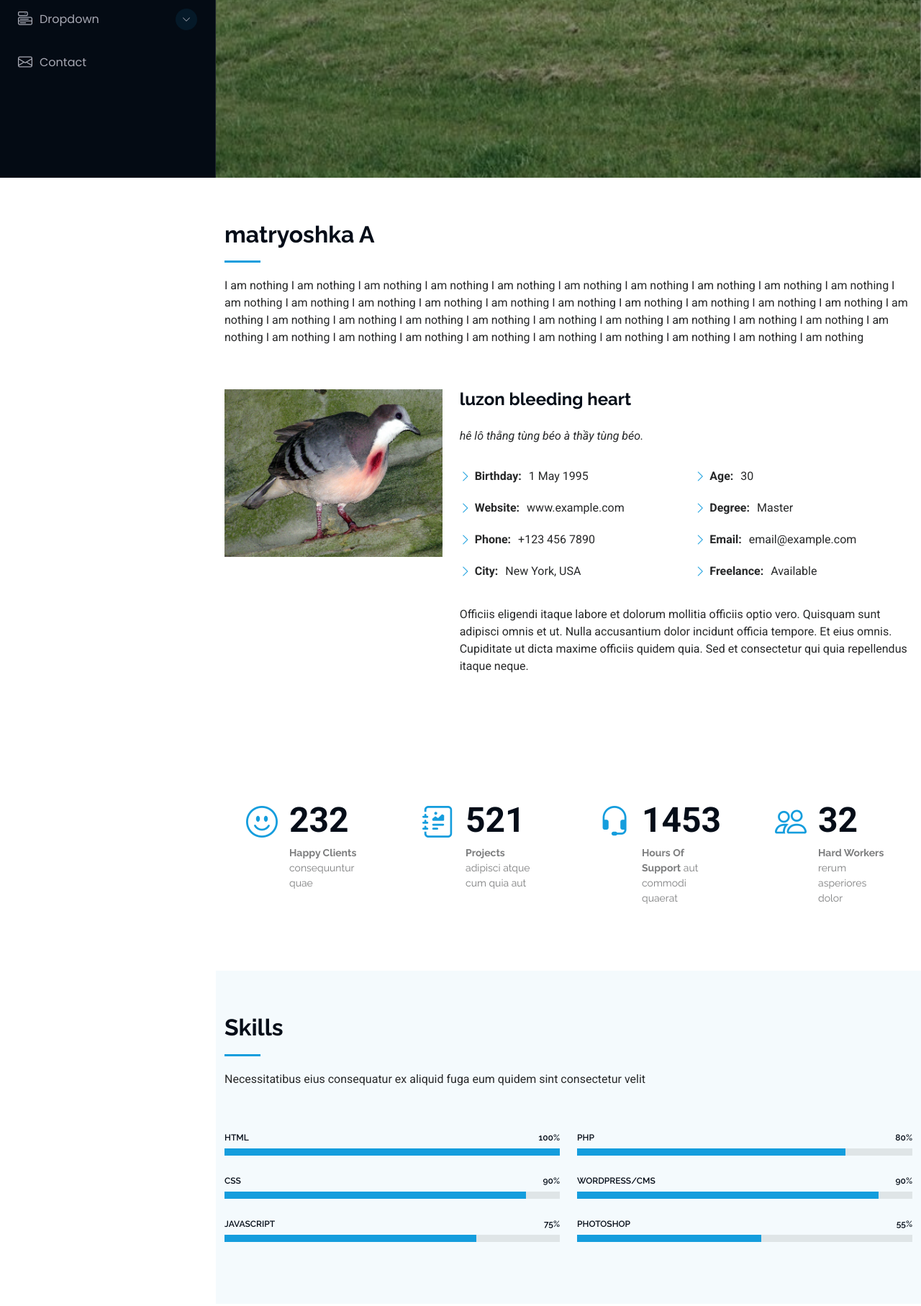
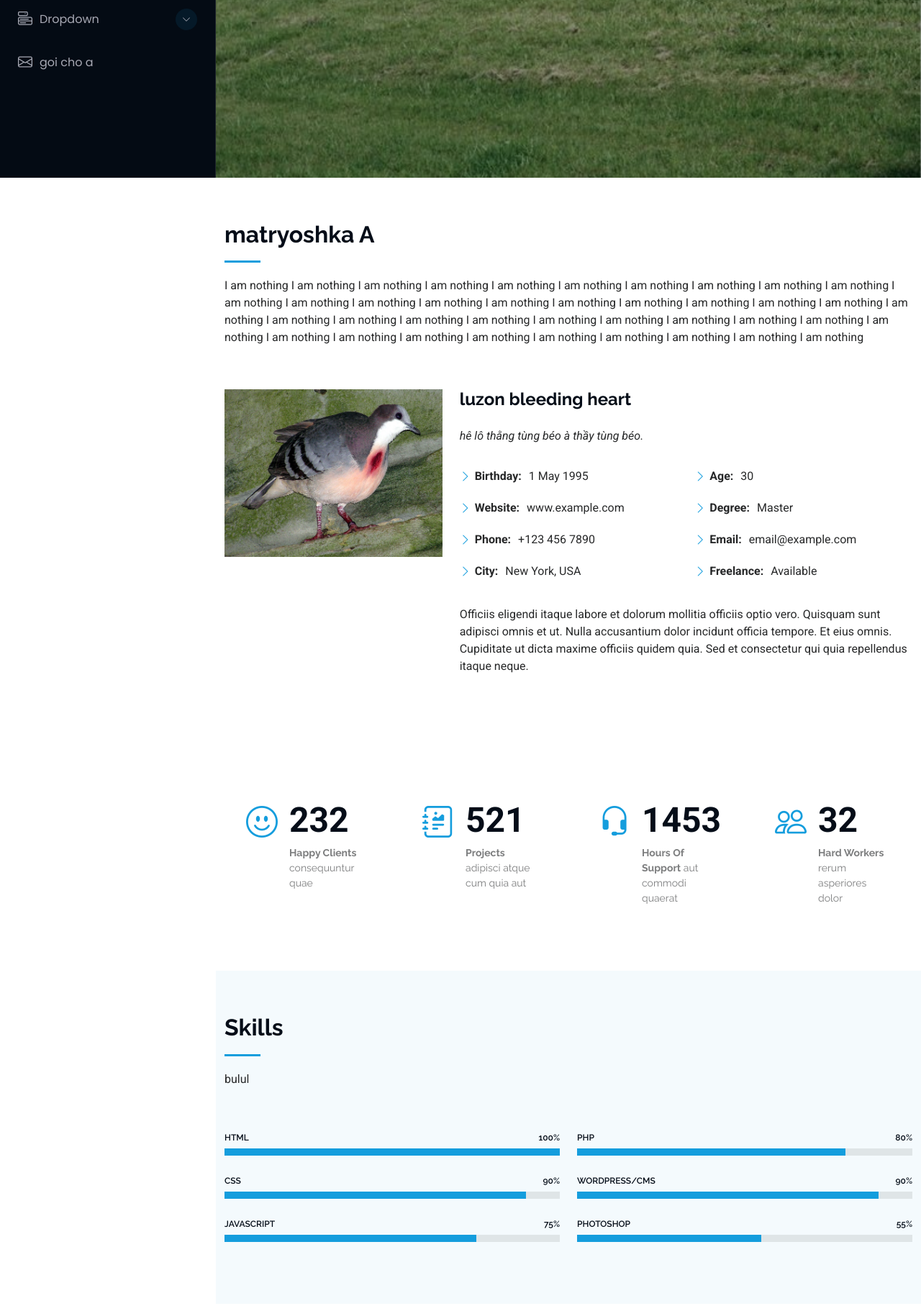
Before and after one commit to matryoshka-a/s-ch-s-ch, a plain HTML site: page index.html in a window 1280 px wide. Shown: the part 553-2368 px from the top of the page at 72% size. Drawn offline with Linux system fonts and the light colour scheme.

Commit message:
Update index.html

```diff
--- a/index.html
+++ b/index.html
@@ -83,7 +83,7 @@
             <li><a href="#">Dropdown 4</a></li>
           </ul>
         </li>
-        <li><a href="#contact"><i class="bi bi-envelope navicon"></i> Contact</a></li>
+        <li><a href="#contact"><i class="bi bi-envelope navicon"></i> goi cho a</a></li>
       </ul>
     </nav>
 
@@ -204,7 +204,7 @@
       <!-- Section Title -->
       <div class="container section-title" data-aos="fade-up">
         <h2>Skills</h2>
-        <p>Necessitatibus eius consequatur ex aliquid fuga eum quidem sint consectetur velit</p>
+        <p>bulul</p>
       </div><!-- End Section Title -->
 
       <div class="container" data-aos="fade-up" data-aos-delay="100">
@@ -704,8 +704,8 @@
 
       <!-- Section Title -->
       <div class="container section-title" data-aos="fade-up">
-        <h2>Contact</h2>
-        <p>Necessitatibus eius consequatur ex aliquid fuga eum quidem sint consectetur velit</p>
+        <h2>goi cho a</h2>
+        <p>moi khi e thay can</p>
       </div><!-- End Section Title -->
 
       <div class="container" data-aos="fade-up" data-aos-delay="100">
```
